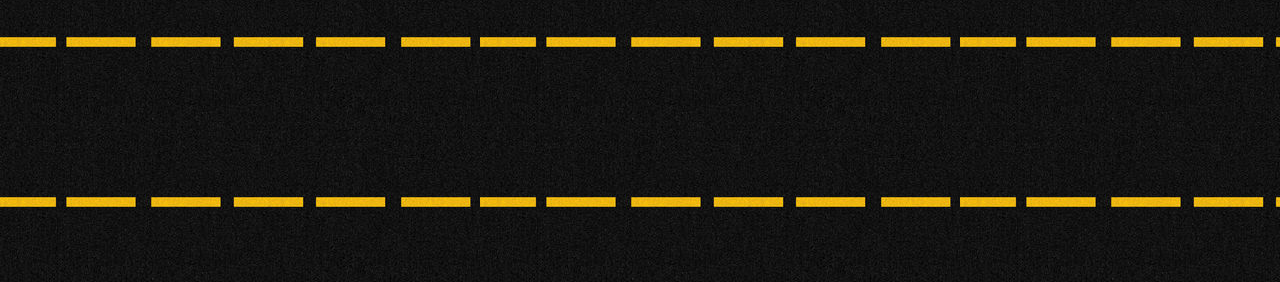
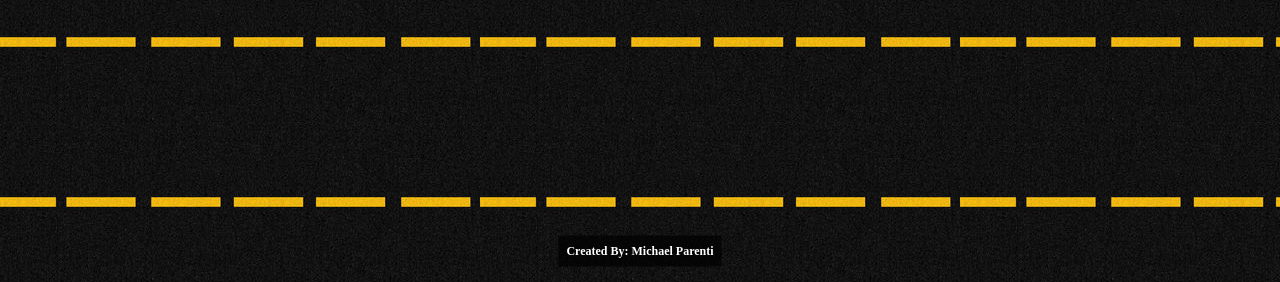
Before and after one commit to MichaelParenti/Car-Game, a plain HTML site: page collision-detection.html in a window 1280 px wide. Shown: the part 518-800 px from the top of the page. Drawn offline with Linux system fonts and the light colour scheme.

Commit message:
Update collision-detection.html

```diff
--- a/collision-detection.html
+++ b/collision-detection.html
@@ -101,6 +101,17 @@
             padding: 20px;
             background: rgba(255, 255, 255, 0.7);
         }
+        #name {
+            margin: 0px;
+            color: white;
+            font-size: 12px;
+            padding: 8px;
+            background: rgba(0, 0, 0, 0.7);
+            position: absolute;
+            bottom: 0px;
+            left: 50%;
+            transform: translate(-50%,-50%);
+        }
     </style>
 </head>
 <body>
@@ -117,6 +128,8 @@
         Use the arrow keys to navigate through the cones. <br>
         <button id="button">Start</button>
     </div>
+
+        <h3 id="name">Created By: Michael Parenti</h3>
 
     <script>
         var listen = document.getElementById("button").addEventListener("click", () =>{
```
